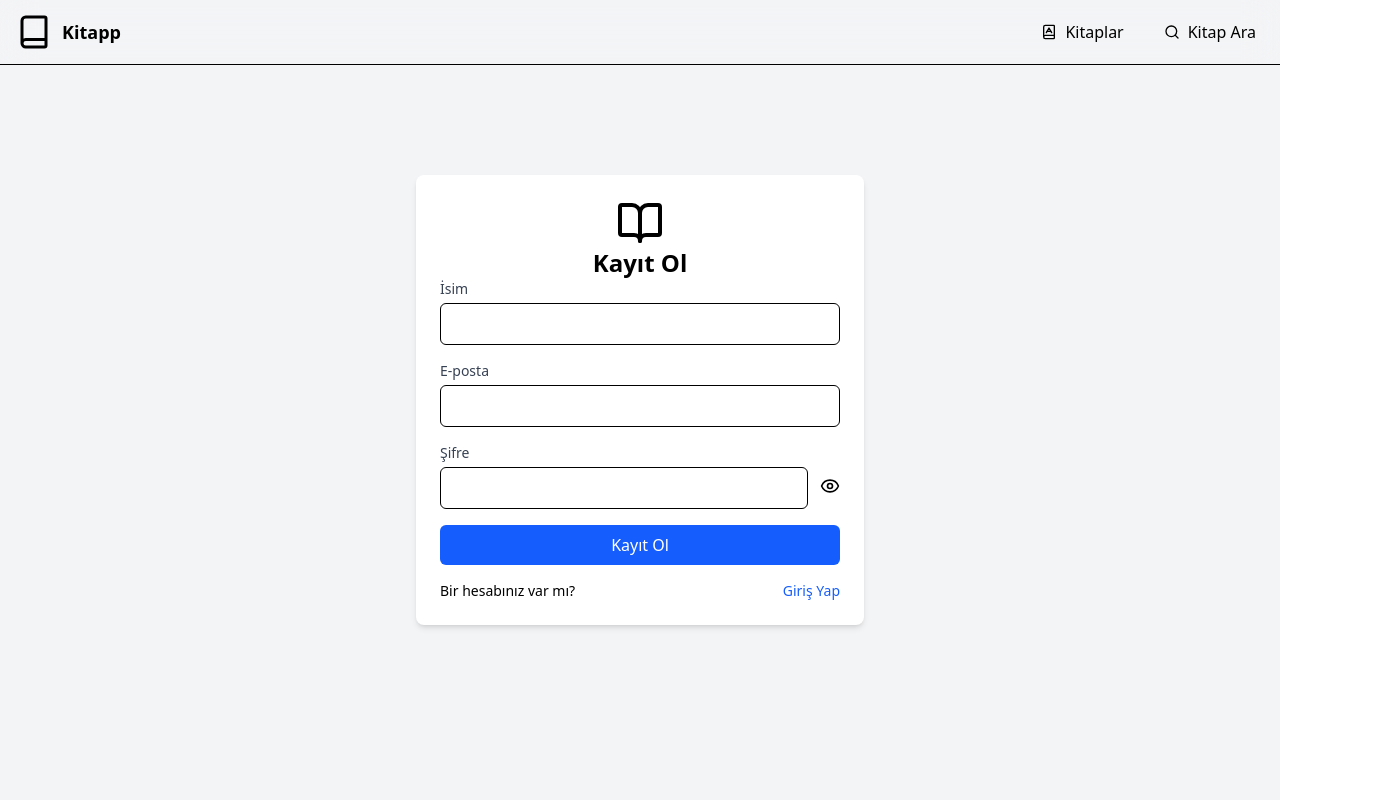
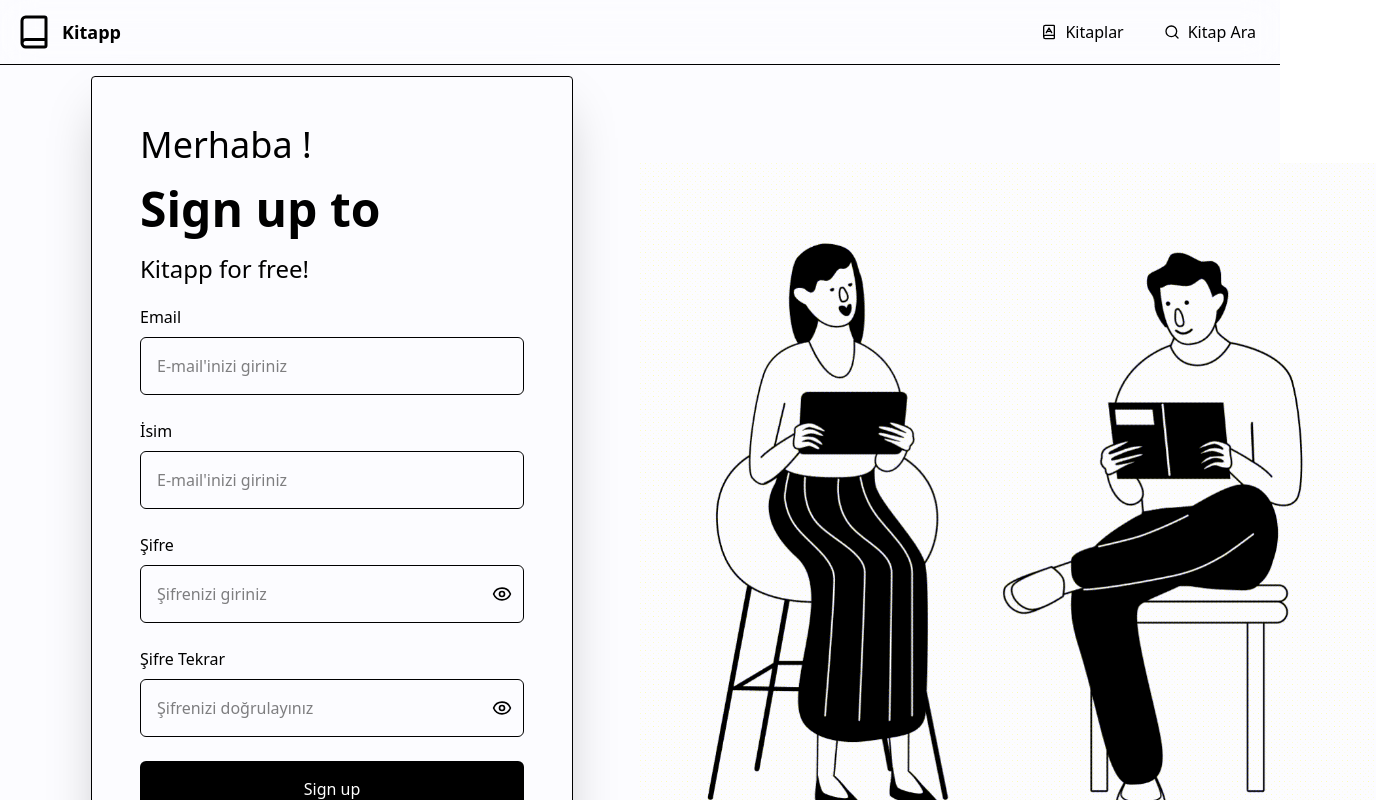
Before and after one commit to DoganayBalaban/Kitapp, a React (Vite) app in the folder frontend/: page /register in a window 1280 px wide. Shown: the top 800 px of the page, 1376 px wide, since content can reach past the window. Built offline with nearby package versions, Linux system fonts and the light colour scheme; no server answers; the HTML template or start-up script is replaced by a standard one.

Commit message:
register page updated

```diff
--- a/frontend/src/pages/Login.jsx
+++ b/frontend/src/pages/Login.jsx
@@ -1,6 +1,6 @@
 import React, { useState } from "react";
 import { useAuthStore } from "../store/useAuthStore";
-import { BookOpen, Eye, EyeOff } from "lucide-react";
+import { Eye, EyeOff, Loader } from "lucide-react";
 import { Link } from "react-router-dom";
 
 const Login = () => {
@@ -27,13 +27,14 @@ const Login = () => {
           <form onSubmit={handleSubmit} className="space-y-6 ">
             <div className="flex flex-col space-y-6">
               <div className="flex flex-col space-y-2">
-                <label>Kullanıcı adı</label>
+                <label>Email</label>
                 <input
-                  type="text"
+                  type="email"
                   name="name"
                   id="name"
                   className="p-4 border rounded-md w-auto focus:outline-none focus:ring-2 focus:ring-primary"
-                  placeholder="Adınızı giriniz"
+                  placeholder="E-mail'inizi giriniz"
+                  onChange={(e) => setData({ ...data, email: e.target.value })}
                 />
               </div>
               <div className="flex flex-col space-y-2">
@@ -45,6 +46,9 @@ const Login = () => {
                     id="name"
                     className="p-4 border rounded-md w-96 focus:outline-none focus:ring-2 focus:ring-primary "
                     placeholder="Şifrenizi giriniz"
+                    onChange={(e) =>
+                      setData({ ...data, password: e.target.value })
+                    }
                   />
                   <button
                     type="button"
@@ -79,8 +83,15 @@ const Login = () => {
                 </div>
               </div>
               <div>
-                <button className="bg-black text-white p-4 rounded-md w-full">
-                  Sign in
+                <button
+                  className="bg-black text-white p-4 rounded-md w-full justify-center items-center flex"
+                  disabled={isLoggingIn}
+                >
+                  {isLoggingIn ? (
+                    <Loader className="animate-spin" />
+                  ) : (
+                    "Sign in"
+                  )}
                 </button>
               </div>
               <div className="flex justify-center items-center">
--- a/frontend/src/pages/Register.jsx
+++ b/frontend/src/pages/Register.jsx
@@ -1,7 +1,8 @@
-import { BookOpen, Eye, EyeOff } from "lucide-react";
 import React, { useState } from "react";
 import { useAuthStore } from "../store/useAuthStore";
+import { Eye, EyeOff, Loader } from "lucide-react";
 import { Link } from "react-router-dom";
+import toast from "react-hot-toast";
 
 const Register = () => {
   const [showPassword, setShowPassword] = useState(false);
@@ -9,72 +10,71 @@ const Register = () => {
     name: "",
     email: "",
     password: "",
+    confirmPassword: "",
   });
   const { register, isRegister } = useAuthStore();
   const handleSubmit = (e) => {
     e.preventDefault();
-    register(data);
+    if (data.password !== data.confirmPassword) {
+      toast.error("Şifreler eşleşmiyor");
+    } else {
+      const { confirmPassword, ...rest } = data;
+      register(rest);
+    }
   };
+
   return (
-    <div className="flex items-center justify-center min-h-screen bg-gray-100 p-4">
-      <div className="w-full max-w-md bg-white p-6 rounded-lg shadow-md">
-        <BookOpen className="w-12 h-12 mx-auto" />
-        <h2 className="text-2xl font-bold text-center">Kayıt Ol</h2>
-
-        <form onSubmit={handleSubmit} className="space-y-4">
-          <div>
-            <label
-              htmlFor="name"
-              className="block text-sm font-medium text-gray-700"
-            >
-              İsim
-            </label>
+    <div className="pt-19 grid lg:grid-cols-2 p-6 bg-[#FCFCFF]">
+      {/* Left side form */}
+      <div className="flex justify-center items-center">
+        <div className="flex flex-col space-y-5 p-6 sm:p-12 border rounded shadow-2xl">
+          <span className="text-4xl font-extralight ">Merhaba !</span>
+          <h1 className="text-5xl font-bold">Sign up to</h1>
+          <span className="text-2xl font-extralight">Kitapp for free!</span>
+          {/* Form */}
+          <form onSubmit={handleSubmit} className="space-y-6 ">
+            <div className="flex flex-col space-y-6">
+              <div className="flex flex-col space-y-2">
+                <label>Email</label>
                 <input
+                  type="email"
+                  name="email"
+                  id="email"
+                  className="p-4 border rounded-md w-auto focus:outline-none focus:ring-2 focus:ring-primary"
+                  placeholder="E-mail'inizi giriniz"
+                  value={data.email}
+                  onChange={(e) => setData({ ...data, email: e.target.value })}
+                />
+              </div>
+              <div className="flex flex-col space-y-2">
+                <label>İsim</label>
+                <input
+                  type="text"
+                  name="name"
                   id="name"
-              name="name"
-              type="text"
-              required
+                  className="p-4 border rounded-md w-auto focus:outline-none focus:ring-2 focus:ring-primary"
+                  placeholder="E-mail'inizi giriniz"
                   value={data.name}
                   onChange={(e) => setData({ ...data, name: e.target.value })}
-              className="mt-1 p-2 w-full border rounded-md"
                 />
               </div>
-          <div>
-            <label
-              htmlFor="email"
-              className="block text-sm font-medium text-gray-700"
-            >
-              E-posta
-            </label>
+              <div className="flex flex-col space-y-2">
+                <label>Şifre</label>
+                <div className="flex justify-center items-center relative">
                   <input
-              id="email"
-              name="email"
-              type="email"
-              required
-              value={data.email}
-              onChange={(e) => setData({ ...data, email: e.target.value })}
-              className="mt-1 p-2 w-full border rounded-md"
-            />
-          </div>
-          <div>
-            <label
-              htmlFor="password"
-              className="block text-sm font-medium text-gray-700"
-            >
-              Şifre
-            </label>
-            <div className="flex items-center gap-3 ">
-              <input
-                id="password"
-                name="password"
-                {...(showPassword ? { type: "text" } : { type: "password" })}
-                required
+                    type={showPassword ? "text" : "password"}
+                    name="name"
+                    id="name"
+                    className="p-4 border rounded-md w-96 focus:outline-none focus:ring-2 focus:ring-primary "
+                    placeholder="Şifrenizi giriniz"
                     value={data.password}
-                onChange={(e) => setData({ ...data, password: e.target.value })}
-                className="mt-1 p-2 w-full border rounded-md"
+                    onChange={(e) =>
+                      setData({ ...data, password: e.target.value })
+                    }
                   />
                   <button
                     type="button"
+                    className="absolute inset-y-0 right-0 pr-3 flex items-center"
                     onClick={() => setShowPassword(!showPassword)}
                   >
                     {showPassword ? (
@@ -85,19 +85,55 @@ const Register = () => {
                   </button>
                 </div>
               </div>
+              <div className="flex flex-col space-y-2">
+                <label>Şifre Tekrar</label>
+                <div className="flex justify-center items-center relative">
+                  <input
+                    type={showPassword ? "text" : "password"}
+                    name="name"
+                    id="name"
+                    className="p-4 border rounded-md w-96 focus:outline-none focus:ring-2 focus:ring-primary "
+                    placeholder="Şifrenizi doğrulayınız"
+                    value={data.confirmPassword}
+                    onChange={(e) =>
+                      setData({ ...data, confirmPassword: e.target.value })
+                    }
+                  />
                   <button
-            type="submit"
-            className="w-full bg-blue-600 text-white p-2 rounded-md hover:bg-blue-700"
+                    type="button"
+                    className="absolute inset-y-0 right-0 pr-3 flex items-center"
+                    onClick={() => setShowPassword(!showPassword)}
                   >
-            Kayıt Ol
+                    {showPassword ? (
+                      <EyeOff className="h-5 w-5 text-base-content/40" />
+                    ) : (
+                      <Eye className="h-5 w-5 text-base-content/40" />
+                    )}
                   </button>
+                </div>
+              </div>
+              <div>
+                <button
+                  className="bg-black text-white p-4 rounded-md w-full justify-center items-center flex"
+                  disabled={isRegister}
+                >
+                  {isRegister ? <Loader className="animate-spin" /> : "Sign up"}
+                </button>
+              </div>
+              <div className="flex justify-center items-center">
+                <span className="font-light">
+                  Already have an Account?{" "}
+                  <Link to="/login" className="text-primary font-bold">
+                    Sign in
+                  </Link>
+                </span>
+              </div>
+            </div>
           </form>
-        <div className="flex justify-between text-sm mt-4">
-          Bir hesabınız var mı?{" "}
-          <Link to="/login" className="text-blue-600 hover:underline">
-            Giriş Yap
-          </Link>
         </div>
+      </div>
+      <div className="flex items-center justify-center w-184">
+        <img src="/Communication.gif" alt="loginicon" />
       </div>
     </div>
   );
```
Also changed, not shown: 1 other file (tests, documents, lock files or other folders). Lines whose indentation alone changed are shown as unchanged.
